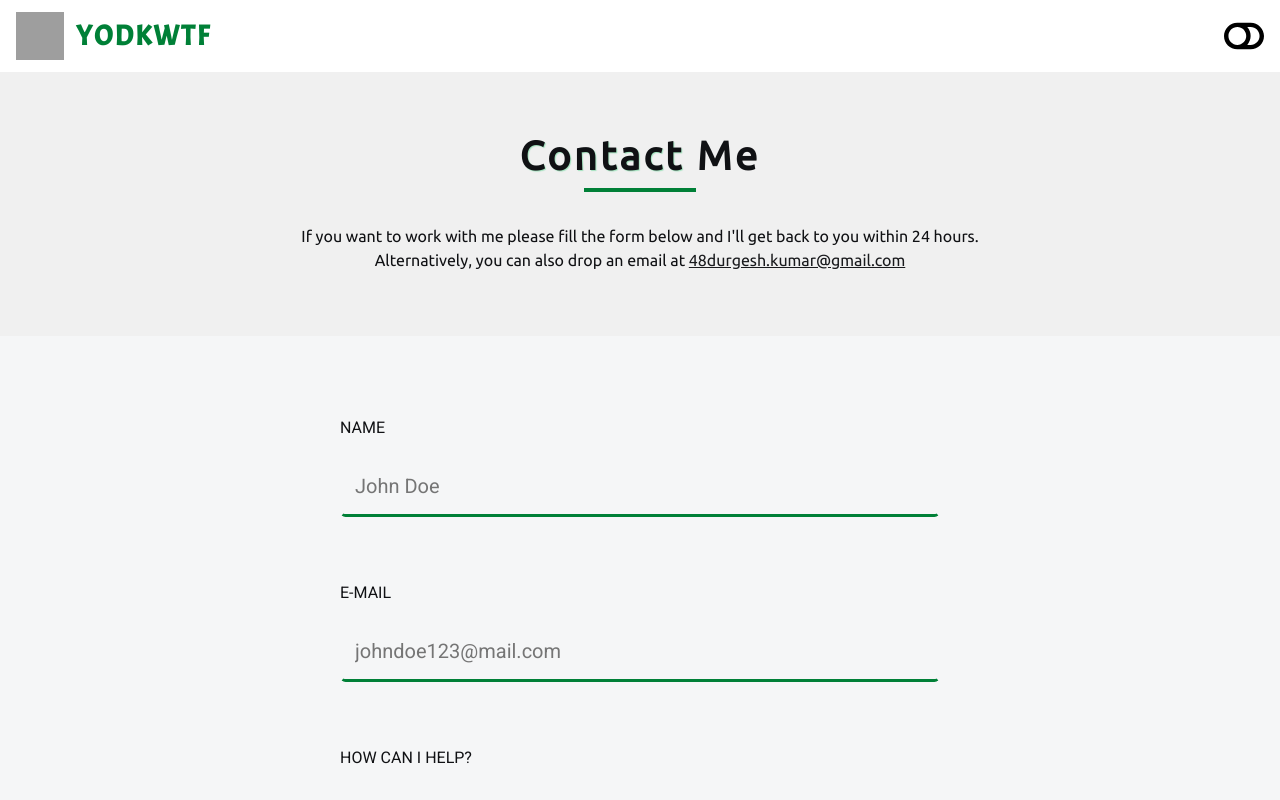
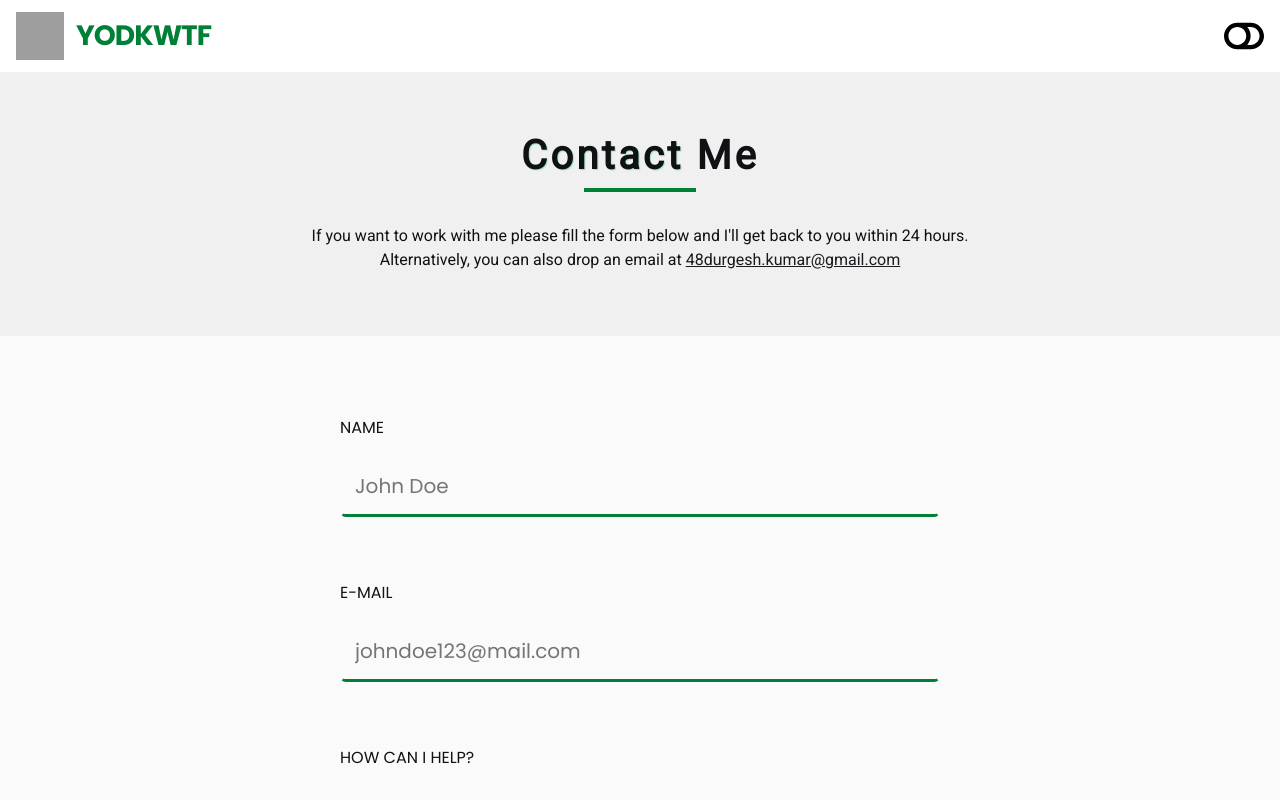
Before and after one commit to yodkwtf/yodkwtf.com, a React (Create React App) app: page /contact in a window 1280 px wide. Shown: the top 800 px of the page. Built offline with nearby package versions, Linux system fonts and the light colour scheme; grey boxes are pictures that could not be loaded.

Commit message:
project section & color updates

```diff
--- a/src/components/Projects.js
+++ b/src/components/Projects.js
@@ -72,7 +72,7 @@ export const Projects = () => {
       {/* all projects btn */}
       <div className="btn-container">
         <Link to="/projects" className="btn">
-          more projects 📚
+          view more <FaShareSquare className="fa" />
         </Link>
       </div>
     </section>
--- a/src/index.css
+++ b/src/index.css
@@ -1,6 +1,7 @@
 /* fonts */
 @import url('https://fonts.googleapis.com/css2?family=Acme&family=Roboto&family=Source+Sans+Pro:ital@1&display=swap');
 @import url('https://fonts.googleapis.com/css2?family=Ubuntu&display=swap');
+@import url('https://fonts.googleapis.com/css2?family=Poppins:wght@400;500;700&display=swap');
 
 /*
 ===============
@@ -27,7 +28,7 @@ Variables
 
   /* white colors */
   --clr-body-bcg: #fff;
-  --clr-body-bcg-2: #f5f6f7;
+  --clr-body-bcg-2: rgb(250, 250, 250);
   --clr-body-bcg-3: #f0f0f0;
   /* black colors  */
   --clr-font: #101114;
@@ -63,6 +64,7 @@ Variables
   /* font families */
   --ff-primary: 'Roboto', sans-serif;
   --ff-secondary: 'Ubuntu', sans-serif;
+  --ff-tertiary: 'Poppins', sans-serif;
   /* transitions */
   --transition: all 0.3s linear;
   --long-transition: all 1s ease;
@@ -89,16 +91,16 @@ Variables
     url(./images/contact/contact-bcg.png) center repeat;
 
   /* black colors */
-  --clr-body-bcg: #101114;
-  --clr-body-bcg-2: #191a1d;
-  --clr-body-bcg-3: #252525;
+  --clr-body-bcg: #0a0a0b;
+  --clr-body-bcg-2: #0e0d0d;
+  --clr-body-bcg-3: #181717;
   /* white colors  */
-  --clr-font: #fff;
+  --clr-font: rgba(255, 255, 255, 0.9);
   --clr-font-2: #f5f6f7;
   --clr-font-3: #f0f0f0;
   /* shadows */
-  --light-shadow: 0 5px 10px rgba(255, 255, 255, 0.1);
-  --dark-shadow: 0 5px 10px rgba(255, 255, 255, 0.2);
+  --light-shadow: 0 2px 5px rgba(255, 255, 255, 0.2);
+  --dark-shadow: 0 2px 5px rgba(255, 255, 255, 0.5);
 }
 
 .light {
@@ -120,7 +122,7 @@ Variables
 
   /* white colors */
   --clr-body-bcg: #fff;
-  --clr-body-bcg-2: #f5f6f7;
+  --clr-body-bcg-2: rgb(250, 250, 250);
   --clr-body-bcg-3: #f0f0f0;
   /* black colors  */
   --clr-font: #101114;
@@ -165,7 +167,7 @@ html::-webkit-scrollbar-track {
 }
 
 body {
-  font-family: var(--ff-primary);
+  font-family: var(--ff-tertiary);
   background: var(--clr-body-bcg);
   color: var(--clr-font);
   line-height: 1.5;
@@ -288,7 +290,7 @@ p {
 }
 
 .section-title {
-  font-family: var(--ff-secondary);
+  font-family: var(--ff-primary);
   margin-bottom: 4rem;
   text-align: center;
   text-transform: capitalize;
@@ -453,8 +455,7 @@ nav {
 .logo h5 {
   color: var(--clr-primary);
   font-size: 1.75rem;
-  letter-spacing: 2px;
-  font-family: 'Acme', sans-serif;
+  letter-spacing: -1px;
   transition: var(--transition);
 }
 .logo h5:hover {
@@ -657,7 +658,7 @@ header {
 }
 .hero-info h1 {
   text-shadow: 1px 1px 1px var(--clr-primary);
-  font-family: var(--ff-secondary);
+  font-family: var(--ff-primary);
 }
 #my-name span {
   color: var(--clr-primary);
@@ -980,7 +981,7 @@ PROJECTS
     margin: 8rem auto;
   }
   .project-img {
-    grid-column: 1 / span 8;
+    grid-column: 1 / span 7;
     grid-row: 1 / 1;
     height: 30rem;
     border-radius: var(--radius);
@@ -1001,7 +1002,7 @@ PROJECTS
     height: 100%;
     background: linear-gradient(
       to bottom left,
-      rgba(0, 128, 55, 0.9),
+      rgba(0, 128, 55, 0.5),
       rgba(0, 0, 0, 0.5)
     );
     transition: var(--transition);
@@ -1010,7 +1011,7 @@ PROJECTS
   .project:nth-of-type(even) .project-img::after {
     background: linear-gradient(
       to bottom right,
-      rgba(0, 128, 55, 0.9),
+      rgba(0, 128, 55, 0.5),
       rgba(0, 0, 0, 0.5)
     );
   }
@@ -1023,17 +1024,17 @@ PROJECTS
     border-radius: var(--radius);
     box-shadow: var(--light-shadow);
     z-index: 1;
-    grid-column: 5 /12;
+    grid-column: 6 /12;
     grid-row: 1 / 1;
     padding: 2rem 1.5rem;
   }
 
   .project:nth-of-type(even) .project-img {
-    grid-column: 5 / -1;
+    grid-column: 6 / -1;
     grid-row: 1 / 1;
   }
   .project:nth-of-type(even) .project-details {
-    grid-column: 2 / span 7;
+    grid-column: 2 / span 6;
     grid-row: 1 / 1;
     text-align: left;
   }
```
